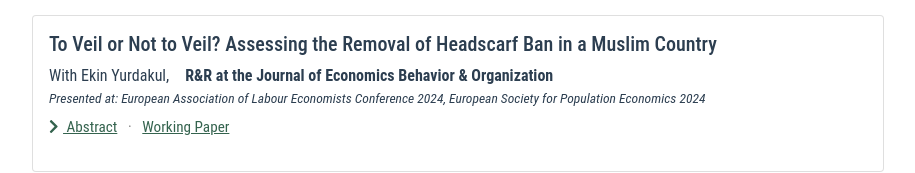
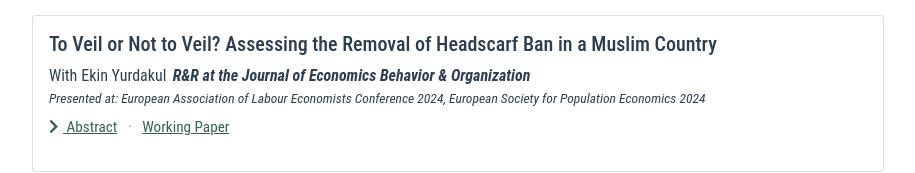
Before and after one commit to Wenqi-Lu/wenqi-lu.github.io, a Vue app: page /research in a window 1280 px wide. Shown: the part 748-921 px from the top of the page, without its empty margins (182-1097 px from the left). Built offline with nearby package versions, Linux system fonts and the light colour scheme.

Commit message:
fix(WipCard): remove comma between co-auther and publish text, adjust publish text warpping

```diff
--- a/src/components/WipCard.vue
+++ b/src/components/WipCard.vue
@@ -6,16 +6,17 @@
         <h5 class="card-title mb-2" v-html="name"></h5>
 
         <!-- co-author + publish: optional, with optional link and publish status in same line-->
-        <div v-if="co_author" class="card-text d-flex align-items-center flex-wrap">
-          <span class="me-1">
-            With
+        <div v-if="co_author" class="card-text d-flex align-items-center flex-wrap" style="column-gap: 0.4rem; row-gap: 0.2rem;">
+          <span class="d-inline-flex align-items-center">
+            <span class="me-1">With</span>
             <span v-if="co_author_link">
               <a :href="co_author_link" target="_blank" rel="noopener noreferrer">{{ co_author }}</a>
             </span>
-            <span v-else>{{ co_author}}</span>
-            <span v-if="publish" class="me-1">,</span>
+            <span v-else>{{ co_author }}</span>
+            <!-- <span v-if="publish">,</span> -->
           </span>
-          <span v-if="publish" class="ms-2 publish-text">
+
+          <span v-if="publish" class="publish-text">
             {{ publish }}
           </span>
         </div>
@@ -118,6 +119,7 @@ a:hover {
 
 .publish-text {
   text-align: left;
+  font-style: italic;
   font-weight: bold;
 }
 
```
